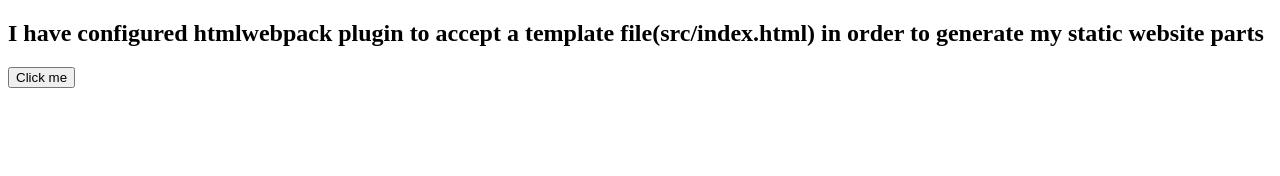
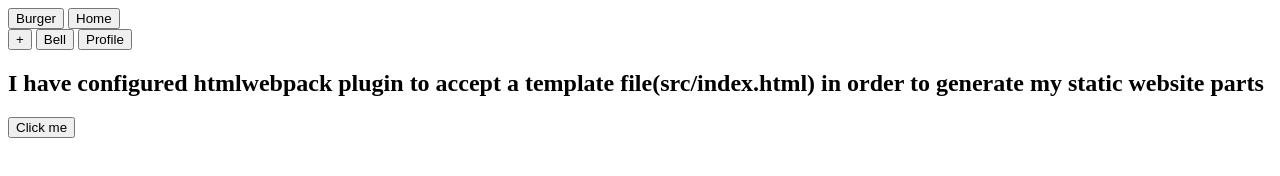
Before and after one commit to konstantinos-zavos/to-do-list, a plain HTML site: page src/index.html in a window 1280 px wide. Drawn offline with Linux system fonts and the light colour scheme.

Commit message:
Recreate header bar using the index.html template from src

```diff
--- a/src/index.html
+++ b/src/index.html
@@ -7,6 +7,17 @@
     <title>To-Do-List</title>
   </head>
   <body>
+    <div id="top-bar">
+        <div class="header-left-items">
+            <button id="burger" class="burger">Burger</button>
+            <button id="home" class="home">Home</button>
+        </div>
+        <div class="header-right-items">
+            <button id="addItem" class="addItem">+</button>
+            <button id="notification" class="notification">Bell</button>
+            <button id="profile" class="profile">Profile</button>
+        </div>
+    </div>
     <div class="test">
       <h2>
         I have configured htmlwebpack plugin to accept a template
--- a/webpack.config.js
+++ b/webpack.config.js
@@ -10,6 +10,7 @@ module.exports = {
   devtool: "inline-source-map",
   devServer: {
     static: "./dist",
+    watchContentBase: true,
   },
   plugins: [
     new HtmlWebpackPlugin({
```
